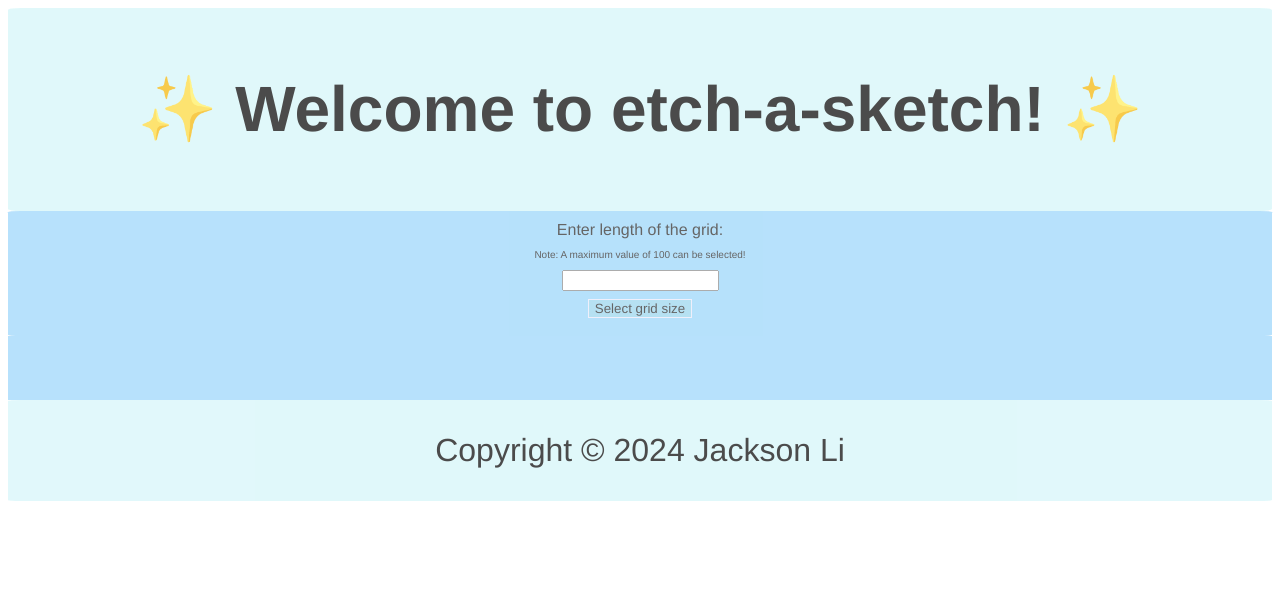
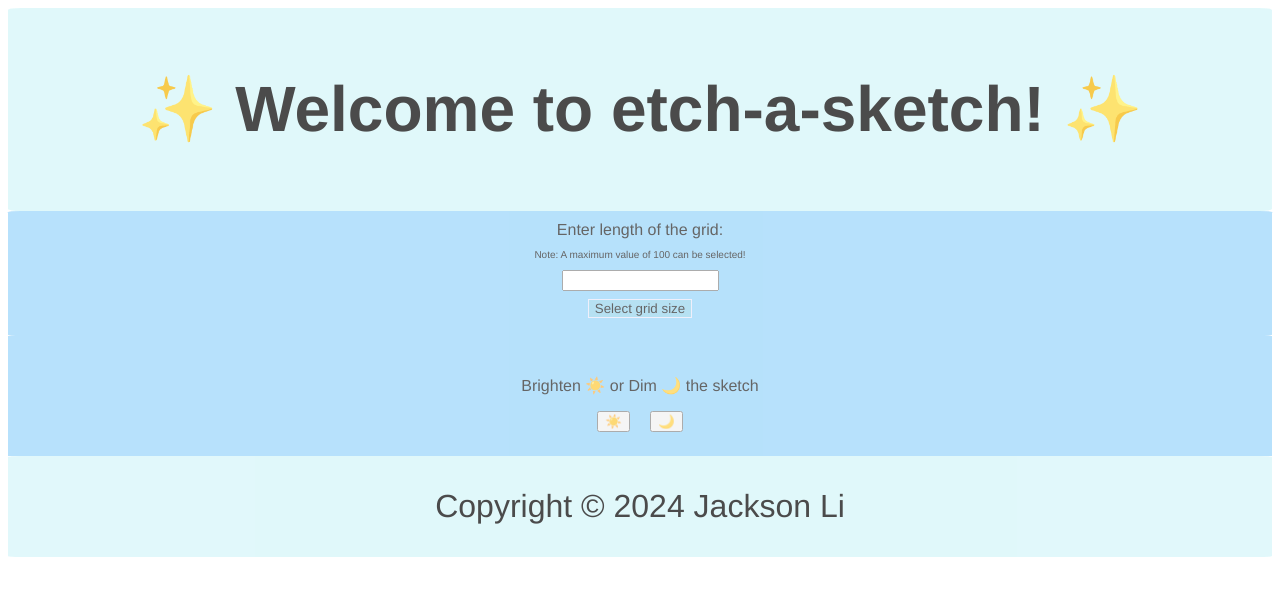
Before and after one commit to jxcksonli/etch-a-sketch, a plain HTML site: page index.html in a window 1280 px wide. Both pictures are taken after a click on the button "Select grid size". Drawn offline with Linux system fonts and the light colour scheme.

Commit message:
Add dimming and brightening feature

```diff
--- a/css/style.css
+++ b/css/style.css
@@ -44,7 +44,7 @@
     flex-direction: column;
     opacity: 0.6;
     align-items: center;
-    padding: 32px;
+    padding: 12px;
 }
 
 .gridElement {
--- a/script.js
+++ b/script.js
@@ -15,9 +15,12 @@ sizeButton.addEventListener('click', () => {
         return;
     }
     const squareLength = 960 / gridSize;
+
+    addColourOptions();
+    addOpacityOptions();
     setUpGrid(gridSize, squareLength);
-    colourGrid()
-})
+    colourGrid();
+});
 
 function setUpGrid(gridSize,squareLength){
     // Set up the grade based on size input
@@ -33,11 +36,12 @@ function setUpGrid(gridSize,squareLength){
         }
         grid.appendChild(gridRow);
     }
-}
+
+    return
+};
 
 function colourGrid() {
     const gridElements = document.querySelectorAll(".gridElement");
-    console.log(gridElements, gridElements.length);
 
     gridElements.forEach((gridElement) => {
         // For each grid element, we add a 'mouseenter' listener
@@ -45,4 +49,60 @@ function colourGrid() {
             gridElement.style.backgroundColor = "purple";
         });
     })
+
+    return
 };
+
+function addColourOptions(){
+    const colourOptions = document.createElement("div");
+    colourOptions.style.cssText = "display: flex; flex-direction: column; justify-content: center;"
+
+    return
+};
+
+function addOpacityOptions(){
+    const opacityOptions = document.createElement("div");
+    opacityOptions.style.cssText = "display: flex; flex-direction: column; padding: 12px;";
+
+    const opacityText = document.createElement("p");
+    opacityText.textContent = "Brighten ☀️ or Dim 🌙 the sketch"
+    opacityOptions.appendChild(opacityText);
+
+    const opacityButtons = document.createElement("div");
+    opacityButtons.style.cssText = "display: flex; flex-direction: row; justify-content: center; gap: 20px";
+
+    const brightenButton = document.createElement("button");
+    brightenButton.textContent = "☀️";
+    brightenButton.setAttribute("id" ,"brightenButton");
+    opacityButtons.appendChild(brightenButton);
+
+    brightenButton.addEventListener('click', () => {
+        const gridElements = document.querySelectorAll(".gridElement");
+
+        gridElements.forEach((gridElement) => {
+            if (gridElement.style.opacity <= 0.9){
+                gridElement.style.opacity = Number(gridElement.style.opacity) + 0.1;
+            }
+        ;
+        })
+    });
+
+    const dimButton = document.createElement("button");
+    dimButton.textContent = "🌙";
+    dimButton.setAttribute("id" ,"dimButton");
+    opacityButtons.appendChild(dimButton);
+
+    dimButton.addEventListener('click', () => {
+        const gridElements = document.querySelectorAll(".gridElement");
+
+        gridElements.forEach((gridElement) => {
+            if (gridElement.style.opacity >= 0.1){
+                gridElement.style.opacity = Number(gridElement.style.opacity) - 0.1;;
+            };
+        })
+    });
+
+    opacityOptions.appendChild(opacityButtons);
+
+    grid.appendChild(opacityOptions);
+};
```
